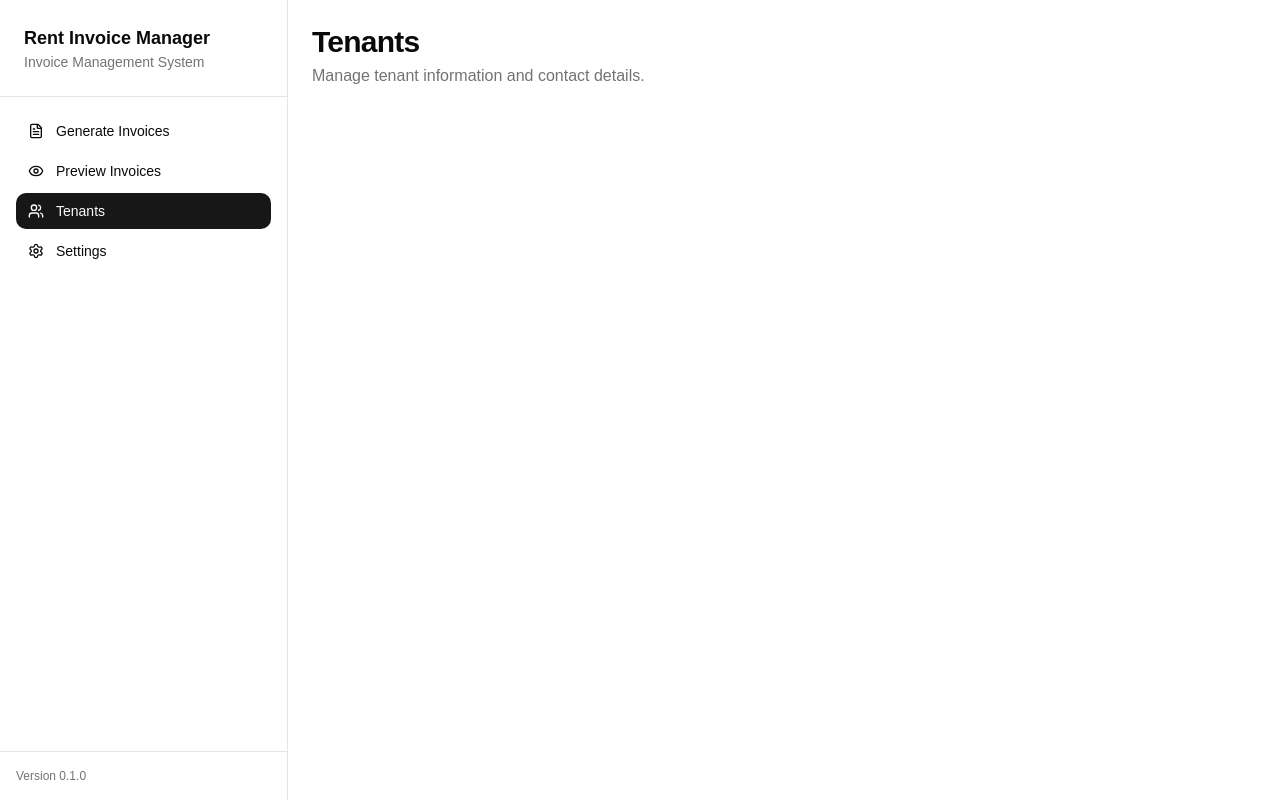
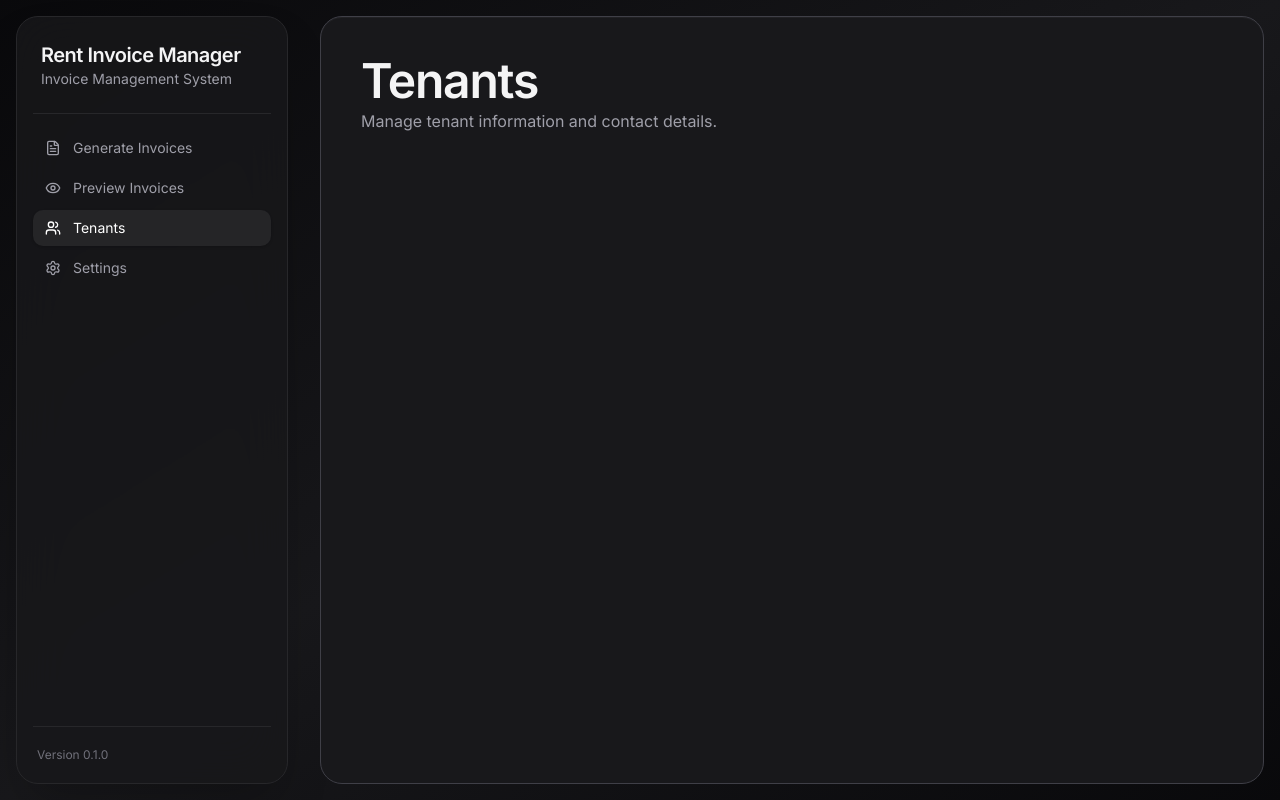
Before and after one commit to John4762/rent-invoice-manager, a React (Vite) app: page /tenants in a window 1280 px wide. Built offline with nearby package versions, Linux system fonts and the light colour scheme.

Commit message:
Changes To Application UI

```diff
--- a/src/app/layout/AppLayout.tsx
+++ b/src/app/layout/AppLayout.tsx
@@ -3,12 +3,28 @@ import { Sidebar } from "./Sidebar";
 
 export function AppLayout() {
   return (
-    <div className="bg-background text-foreground flex h-screen overflow-hidden">
+    <div className="h-screen bg-gradient-to-br from-zinc-950 via-zinc-900 to-zinc-950">
+  <div className="flex h-full">
       <Sidebar />
 
-    <main className="flex-1 overflow-auto p-6">
-      <Outlet />
-    </main>
+      <main className="flex-1 p-4">
+        <div
+          className="
+      h-full
+      overflow-auto
+      rounded-3xl
+      border
+      border-zinc-700
+      bg-zinc-900
+      shadow-[inset_0_1px_0_rgba(255,255,255,0.04)]
+      backdrop-blur-sm
+      p-10
+    "
+        >
+          <Outlet />
+        </div>
+      </main>
+    </div>
     </div>
   );
 }
--- a/src/app/layout/Sidebar.tsx
+++ b/src/app/layout/Sidebar.tsx
@@ -1,12 +1,5 @@
 import { NavLink } from "react-router-dom";
-import {
-  Eye,
-  FileText,
-  Settings,
-  Users,
-} from "lucide-react";
-
-import { Separator } from "@/components/ui/separator";
+import { Eye, FileText, Settings, Users } from "lucide-react";
 
 const navItems = [
   {
@@ -33,18 +26,29 @@ const navItems = [
 
 export function Sidebar() {
   return (
-    <aside className="flex h-full w-72 flex-col border-r bg-background">
+    <aside
+      className="
+    m-4
+    flex
+    w-68
+    flex-col
+    rounded-3xl
+    border
+    border-zinc-800
+    bg-zinc-900/80
+    backdrop-blur-xl
+    shadow-2xl
+  "
+    >
       <div className="p-6">
-        <h1 className="text-lg font-bold">
+        <h1 className="text-xl font-semibold tracking-tight text-zinc-100">
           Rent Invoice Manager
         </h1>
 
-        <p className="text-sm text-muted-foreground">
-          Invoice Management System
-        </p>
+        <p className="text-sm text-zinc-400">Invoice Management System</p>
       </div>
 
-      <Separator />
+      <div className="mx-4 h-px bg-zinc-800" />
 
       <nav className="flex-1 p-4">
         <div className="space-y-1">
@@ -60,8 +64,8 @@ export function Sidebar() {
                   flex items-center gap-3 rounded-lg px-3 py-2 text-sm transition-colors
                   ${
                     isActive
-                      ? "bg-primary text-primary-foreground"
-                      : "hover:bg-muted"
+                      ? "bg-zinc-800/90 ring-1ring-zinc-700 text-white shadow-sm"
+                      : "text-zinc-400 hover:bg-zinc-800/50 hover:text-zinc-100"
                   }
                 `
                 }
@@ -74,11 +78,9 @@ export function Sidebar() {
         </div>
       </nav>
 
-      <Separator />
+      <div className="mx-4 h-px bg-zinc-800" />
 
-      <div className="p-4 text-xs text-muted-foreground">
-        Version 0.1.0
-      </div>
+      <div className="p-5 text-xs text-zinc-500">Version 0.1.0</div>
     </aside>
   );
 }
--- a/src/components/common/AppContainer.tsx
+++ b/src/components/common/AppContainer.tsx
@@ -8,7 +8,7 @@ export function AppContainer({
   children,
 }: AppContainerProps) {
   return (
-    <div className="mx-auto max-w-7xl space-y-6">
+    <div className="mx-auto max-w-6xl space-y-6">
       {children}
     </div>
   );
--- a/src/components/common/PageHeader.tsx
+++ b/src/components/common/PageHeader.tsx
@@ -9,11 +9,11 @@ export function PageHeader({
 }: PageHeaderProps) {
   return (
     <div className="space-y-1">
-      <h1 className="text-3xl font-bold tracking-tight">
+      <h1 className="text-5xl font-semibold tracking-tight text-zinc-100">
         {title}
       </h1>
 
-      <p className="text-muted-foreground">
+      <p className="max-w-2xl text-zinc-400">
         {description}
       </p>
     </div>
--- a/src/index.css
+++ b/src/index.css
@@ -1,3 +1,4 @@
+@import url('https://fonts.googleapis.com/css2?family=Inter:wght@400;500;600;700&display=swap');
 @import "tailwindcss";
 @import "tw-animate-css";
 @import "shadcn/tailwind.css";
@@ -128,3 +129,7 @@
     @apply font-sans;
     }
 }
+
+body {
+  font-family: 'Inter', sans-serif;
+}
--- a/src/pages/settings/SettingsPage.tsx
+++ b/src/pages/settings/SettingsPage.tsx
@@ -1,12 +1,44 @@
+import { AppContainer } from "@/components/common/AppContainer";
 import { PageHeader } from "@/components/common/PageHeader";
+
+import {
+  Card,
+  CardContent,
+  CardDescription,
+  CardHeader,
+  CardTitle,
+} from "@/components/ui/card";
 
 export function SettingsPage() {
   return (
-    <div className="space-y-6">
+    <AppContainer>
       <PageHeader
         title="Settings"
         description="Manage your application settings."
       />
-    </div>
+
+      <Card
+        className="
+    border-zinc-700
+    bg-zinc-800/50
+    backdrop-blur-sm
+    shadow-lg
+  "
+      >
+        <CardHeader>
+          <CardTitle>Application Settings</CardTitle>
+
+          <CardDescription>
+            Configure landlord details, email settings and invoice preferences.
+          </CardDescription>
+        </CardHeader>
+
+        <CardContent>
+          <p className="text-sm text-zinc-400">
+            Settings form will be implemented here.
+          </p>
+        </CardContent>
+      </Card>
+    </AppContainer>
   );
 }
```
